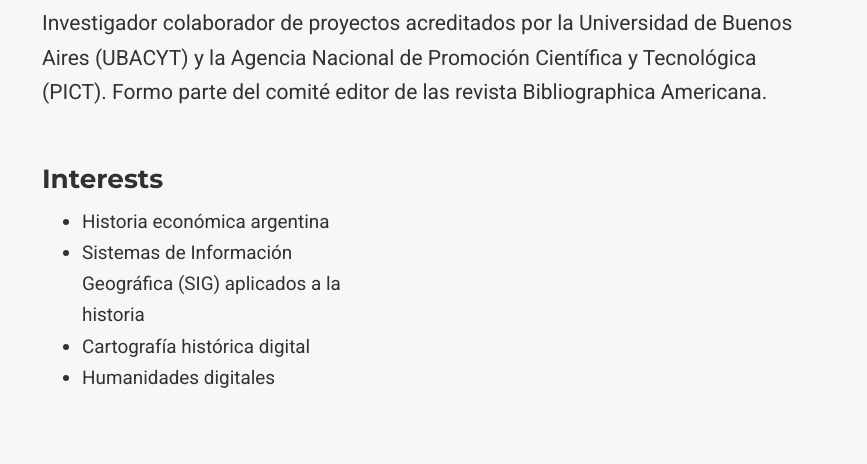
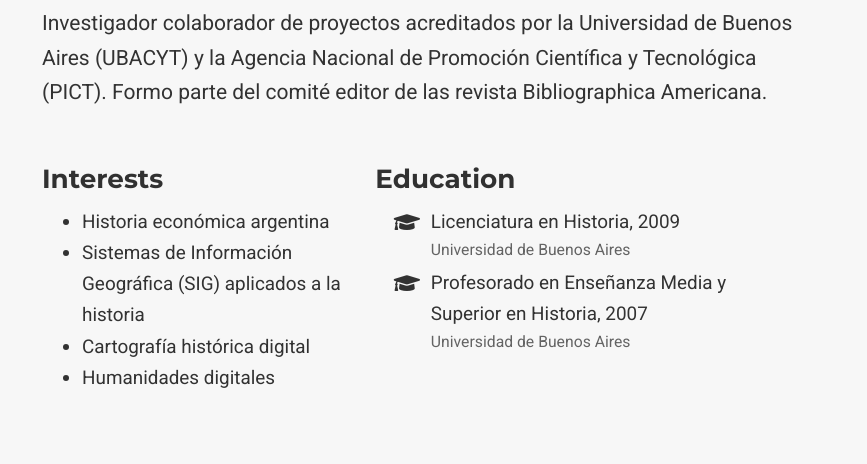
Before and after one commit to tguzmanv/tguzmanv, a plain HTML site: page index.html in a window 1280 px wide. Shown: the part 1282-1746 px from the top of the page, 413-1280 px from the left. Drawn offline with nearby package versions, Linux system fonts and the light colour scheme; some packages are replaced by stand-ins of ours; some icons are missing.

Commit message:
build website 04

```diff
--- a/index.html
+++ b/index.html
@@ -825,6 +825,29 @@
 
 
 
+      <div class="col-md-7">
+        <h3>Education</h3>
+        <ul class="ul-edu fa-ul">
+
+          <li>
+            <i class="fa-li fas fa-graduation-cap"></i>
+            <div class="description">
+              <p class="course">Licenciatura en Historia, 2009</p>
+              <p class="institution">Universidad de Buenos Aires</p>
+            </div>
+          </li>
+
+          <li>
+            <i class="fa-li fas fa-graduation-cap"></i>
+            <div class="description">
+              <p class="course">Profesorado en Enseñanza Media y Superior en Historia, 2007</p>
+              <p class="institution">Universidad de Buenos Aires</p>
+            </div>
+          </li>
+
+        </ul>
+      </div>
+
 
     </div>
   </div>
@@ -1842,8 +1865,8 @@
 
     <div class="d-none">
       <input id="map-provider" value="2">
-      <input id="map-lat" value="37.4275">
-      <input id="map-lng" value="-122.1697">
+      <input id="map-lat" value="-34.6051334">
+      <input id="map-lng" value="-58.370836">
       <input id="map-dir" value="450 Serra Mall, Stanford, CA 94305">
       <input id="map-zoom" value="15">
       <input id="map-api-key" value="">
```
Also changed, not shown: author/tomas-guzman/index.html (+23 -0 lines).
